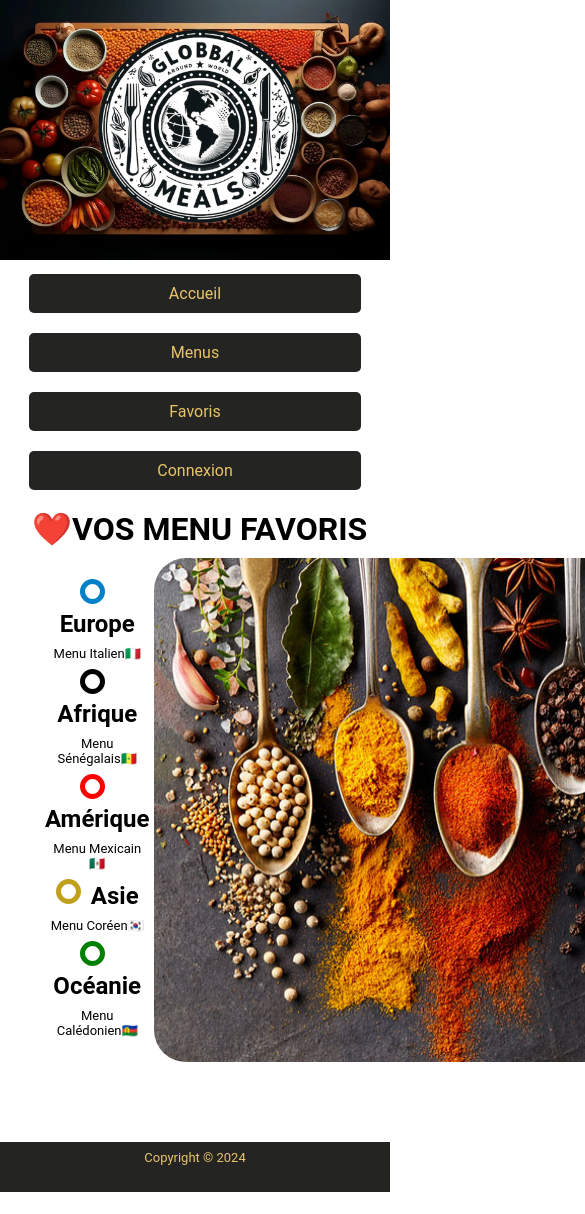
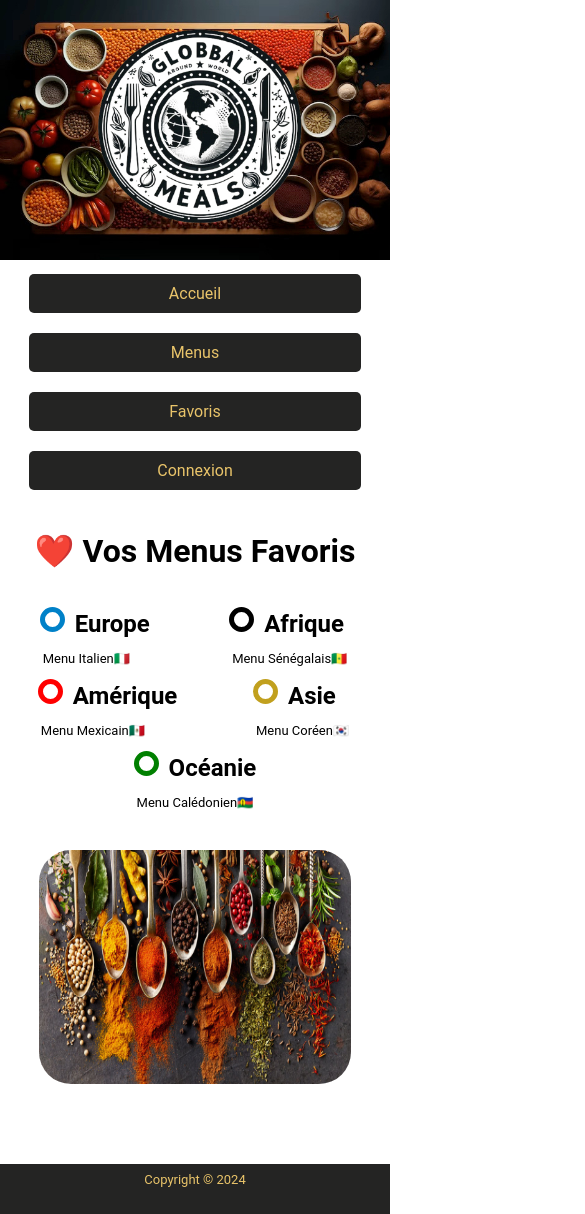
Before and after one commit to WildCodeSchool-2024-02/JS-lyon-0224-P3-globalmeals, a React (Vite) app in the folder client/: page /favoris in a window 390 px wide. Shown: the top 1214 px of the page, 585 px wide, since content can reach past the window. Before the commit the page ends 1192 px from the top, so only its background shows below. Built offline with nearby package versions, Linux system fonts and the light colour scheme.

Commit message:
création de la page favoris

```diff
--- a/client/src/components/favoris/favoris.css
+++ b/client/src/components/favoris/favoris.css
@@ -49,9 +49,22 @@
   margin-right: 10px;
 }
 
+.listMenus {
+  display: flex;
+  flex-direction: column;
+  flex-wrap: wrap;
+  align-content: flex-start;
+  justify-content: space-evenly;
+  align-items: flex-start;
+  padding: 0;
+  margin: 0;
+}
+
 .favorisé {
   display: flex;
-  margin-left: 2rem;
+  margin-left: 1rem;
+  margin-top: 2rem;
+  margin-bottom: 2rem;
 }
 
 .favor {
@@ -61,6 +74,50 @@
   margin-bottom: 5rem;
 }
 
+.menuList {
+  display: flex;
+  flex-direction: column;
+  flex-wrap: wrap;
+  align-content: flex-start;
+  justify-content: space-evenly;
+  align-items: flex-start;
+}
 .épiceries {
   border-radius: 2rem;
+  width: 70vw;
+  height: 50vw;
+  align-self: center;
 }
+
+@media only screen and (max-width: 520px) {
+  .favorisé {
+    display: flex;
+    justify-content: center;
+    margin: 0;
+    margin-top: 2rem;
+  }
+  .listMenus {
+    display: flex;
+    flex-direction: row;
+    align-content: flex-end;
+    flex-wrap: wrap;
+    justify-content: space-around;
+    align-items: center;
+    padding: 0;
+    margin: 0;
+    margin-top: 2rem;
+  }
+
+  .favor {
+    display: flex;
+    flex-wrap: wrap;
+    flex-direction: column;
+  }
+
+  .épiceries {
+    width: 80vw;
+    height: 60vw;
+    align-self: center;
+    margin-top: 2rem;
+  }
+}
--- a/client/src/components/favoris/favoris.jsx
+++ b/client/src/components/favoris/favoris.jsx
@@ -3,46 +3,31 @@ import "./favoris.css";
 function Favoris() {
   return (
     <div className="ensemble">
-      <h1 className="favorisé">❤️VOS MENU FAVORIS</h1>
+      <h1 className="favorisé">❤️ Vos Menus Favoris</h1>
       <div className="favor">
         <ul className="listMenus">
-          <li>
-            <div className="cb">
-
-              <h2 className="menus-titles1"> Europe</h2>
-            </div>
+          <li className="menuList">
+            <h2 className="menus-titles1">Europe</h2>
             <p>Menu Italien🇮🇹</p>
           </li>
 
-          <li>
-            <div className="cb">
-
-              <h2 className="menus-titles2">Afrique</h2>
-            </div>
+          <li className="menuList">
+            <h2 className="menus-titles2">Afrique</h2>
             <p>Menu Sénégalais🇸🇳</p>
           </li>
 
-          <li>
-            <div className="cb">
-
-              <h2 className="menus-titles3">Amérique</h2>
-            </div>
+          <li className="menuList">
+            <h2 className="menus-titles3">Amérique</h2>
             <p>Menu Mexicain🇲🇽</p>
           </li>
 
-          <li>
-            <div className="cb">
-
-              <h2 className="menus-titles4">Asie</h2>
-            </div>
+          <li className="menuList">
+            <h2 className="menus-titles4">Asie</h2>
             <p>Menu Coréen🇰🇷</p>
           </li>
 
-          <li>
-            <div className="cb">
-
-              <h2 className="menus-titles5">Océanie</h2>
-            </div>
+          <li className="menuList">
+            <h2 className="menus-titles5">Océanie</h2>
             <p>Menu Calédonien🇳🇨</p>
           </li>
         </ul>
```
